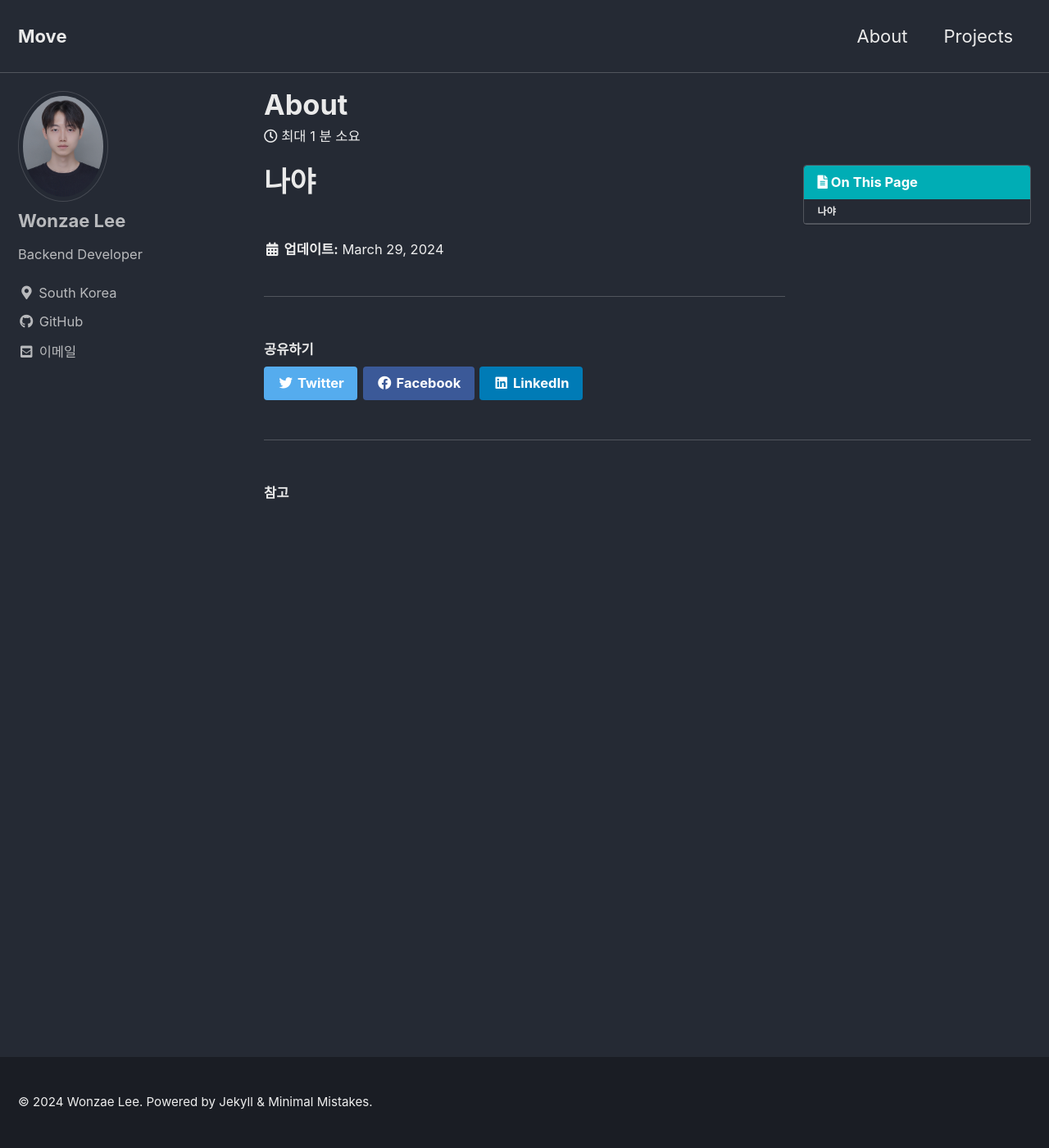
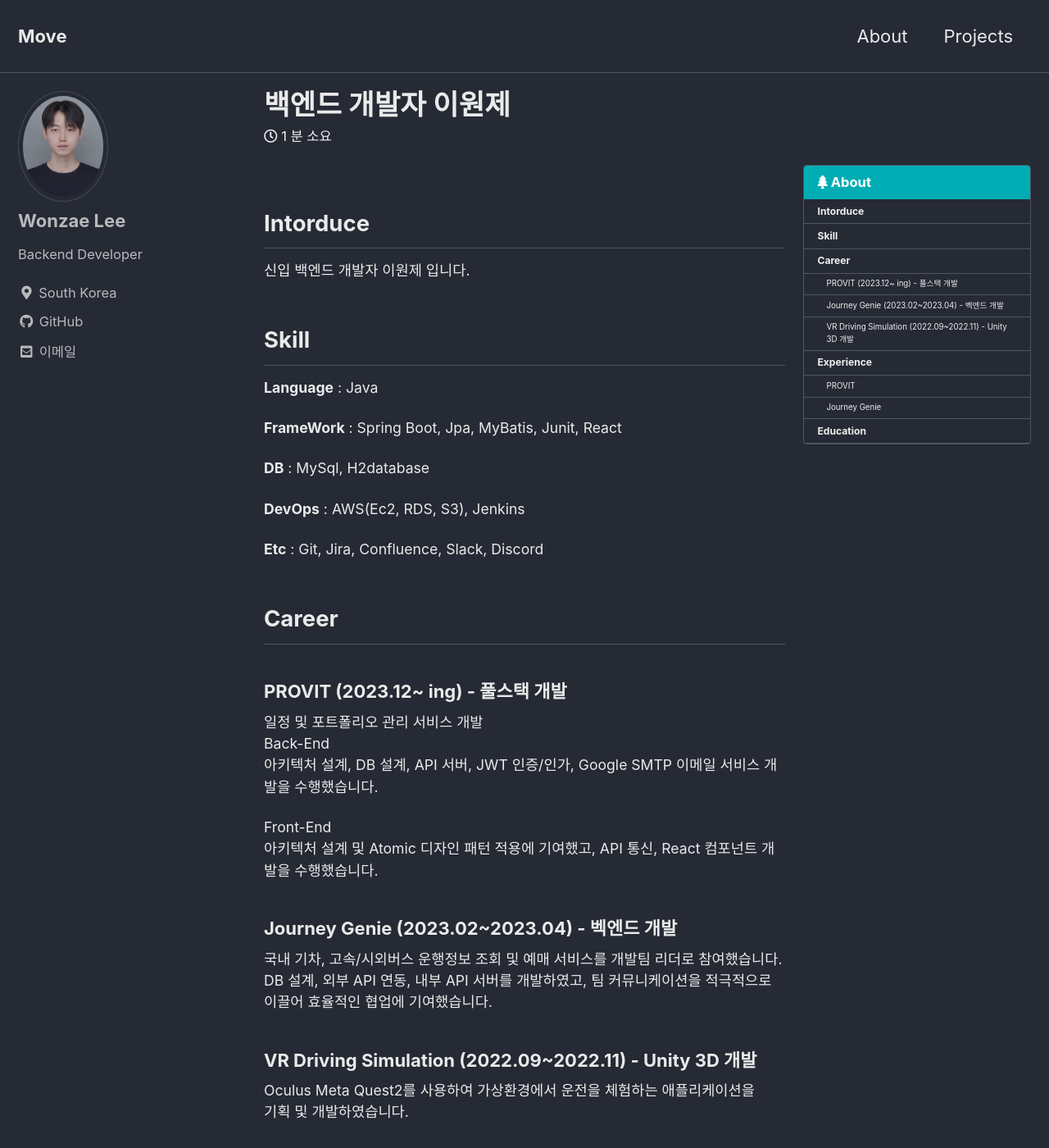
Before and after one commit to one-zeze/one-zeze.github.io, a Jekyll site: the page built from _posts/2024-03-29-about.md, in a window 1280 px wide and 1400 px high. Shown: the whole window at 82% size. Built offline with Jekyll 4.4.1, drawn with Linux system fonts in a browser that asks for light colours; cached includes are drawn as plain includes; some of the changed text lies outside the part shown.

Commit message:
[update]about.md

```diff
--- a/_posts/2024-03-29-about.md
+++ b/_posts/2024-03-29-about.md
@@ -1,19 +1,118 @@
 ---
-title: 'About'
-sxcerpt: '주요 내용을 여기에 입력'
+title: '백엔드 개발자 이원제'
 toc: true
-toc-sticky: true
-
+toc_sticky: true
+toc_label: 'About'
+toc_icon: 'tree'
+share: false
+related: false
 date: 2024-03-29
 last_modified_at: 2024-03-29
 ---
 
-# 나야
+<!-- Introduce -->
 
-<!-- # 스킬
+## Intorduce
 
-# 커리어
+신입 백엔드 개발자 이원제 입니다.
 
-# 경험
+<!-- Stack -->
 
-# 학력 -->
+## Skill
+
+**Language** : Java
+
+**FrameWork** : Spring Boot, Jpa, MyBatis, Junit, React
+
+**DB** : MySql, H2database
+
+**DevOps** : AWS(Ec2, RDS, S3), Jenkins
+
+**Etc** : Git, Jira, Confluence, Slack, Discord
+
+<!-- Career -->
+
+## Career
+
+### PROVIT (2023.12~ ing) - 풀스택 개발
+
+일정 및 포트폴리오 관리 서비스 개발
+Back-End
+아키텍처 설계, DB 설계, API 서버, JWT 인증/인가, Google SMTP 이메일 서비스 개발을 수행했습니다.
+
+Front-End
+아키텍처 설계 및 Atomic 디자인 패턴 적용에 기여했고,
+API 통신, React 컴포넌트 개발을 수행했습니다.
+
+### Journey Genie (2023.02~2023.04) - 벡엔드 개발
+
+국내 기차, 고속/시외버스 운행정보 조회 및 예매 서비스를 개발팀 리더로 참여했습니다.
+DB 설계, 외부 API 연동, 내부 API 서버를 개발하였고, 팀 커뮤니케이션을 적극적으로
+이끌어 효율적인 협업에 기여했습니다.
+
+### VR Driving Simulation (2022.09~2022.11) - Unity 3D 개발
+
+Oculus Meta Quest2를 사용하여 가상환경에서 운전을 체험하는 애플리케이션을
+기획 및 개발하였습니다.
+
+<!-- Experience -->
+
+## Experience
+
+### PROVIT
+
+(2023.12 ~ ing)
+
+개인 일정/스터디 및 포트폴리오 관리 서비스 개발
+
+**Develope**
+
+- Oauth 2.0 로그인 기능 구현
+- Google SMTP 활용하여 이메일 인증 기능 구현
+- 회원, 일정 등 전반적인 CRUD API 개발
+
+<br>
+
+**Etc**
+
+- 공통적으로 사용되는 UI 요소들을 컴포넌트로 구현하여 재사용성 향상.
+- Axios 객체화 하여 코드 재사용성 향상.
+- API 문서 자동화 적용(SpringDoc, Swagger)
+- 아키텍처 공부를 목적으로, 프로젝트 초기에 헥사고날 아키텍처 적용 경험.
+- 도메인형 패키지 구조 설계 및 적용.
+
+---
+
+### Journey Genie
+
+(2023.02 ~ 2023.04)
+
+국내 기차, 고속/시외 버스 시간표 및 운행정보 조회 및 예매 서비스 개발
+
+**Develope**
+
+- 사용자가 입력한 출발/도착지에 대한 기차, 버스 운행정보(시간표, 운임요금 등) 조회 기능 구현
+- 양방향 매핑 관계인 Entity 조회시, stackoverflow(순환참조) 방지를 위해 Dto 클래스 사용
+- 중복 회원가입 방지를 위해 BackEnd 단에서 중복 검증 구현
+- 회원 정보 조회, 수정, 삭제 기능 구현
+- jQuery, Ajax 사용하여 내부 API 서버 호출
+
+<br>
+
+**Etc**
+
+- 주간 회의와 일일 회의를 주도하여 작업 일정표를 조율하였고, 효율적인 협업을 위해 노력함.
+- 해결했던 에러들을 개인적으로 기록하여 팀원들과 공유하여, 팀 생산성 증가에 기여함.
+
+---
+
+<!-- Activity -->
+
+<!-- ## Activity -->
+
+<!-- Education -->
+
+## Education
+
+- 웹 애플리케이션 개발자 양성과정 (2022.11 ~ 2023.04)
+- 대구대학교 컴퓨터공학과 (2016.03 ~ 2023.03)
```
